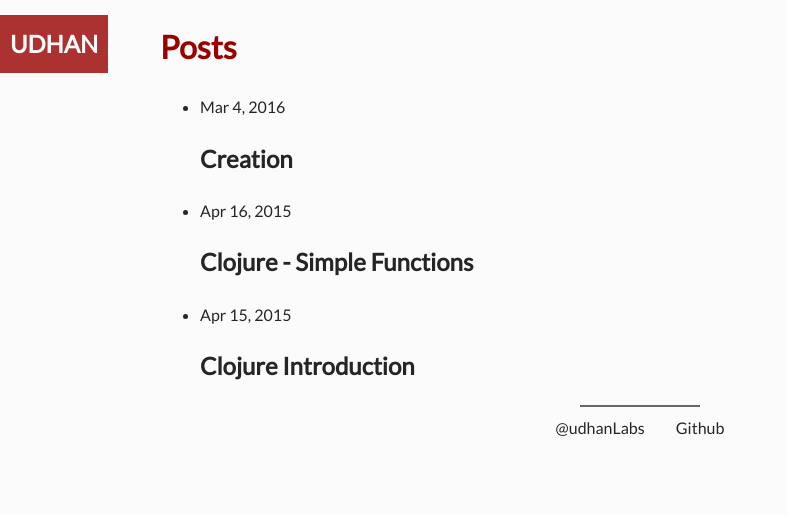
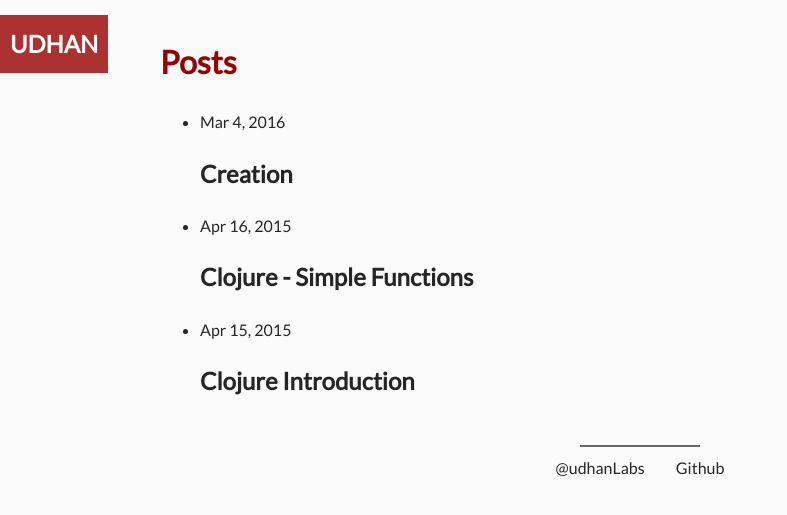
Before and after one commit to udhan/udhan, a Jekyll site: the page built from index.html, in a window 1280 px wide. Shown: the top 515 px of the page, without its empty margins (0-787 px from the left). Built offline with Jekyll 4.4.1, drawn with Linux system fonts in a browser that asks for light colours.

Commit message:
Padding for container

```diff
--- a/css/main.css
+++ b/css/main.css
@@ -23,7 +23,9 @@
 
 .container {
     max-width: 96rem;
+    min-width: 32rem;
     margin:auto;
+    padding:15px;
 }
 
 .logo{
```
